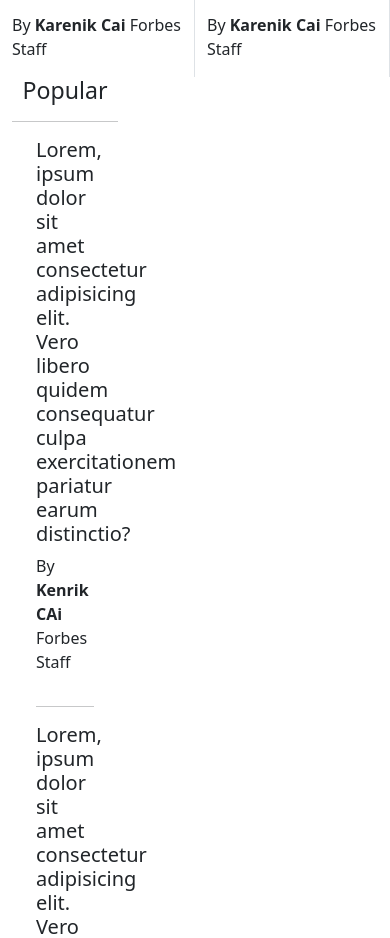
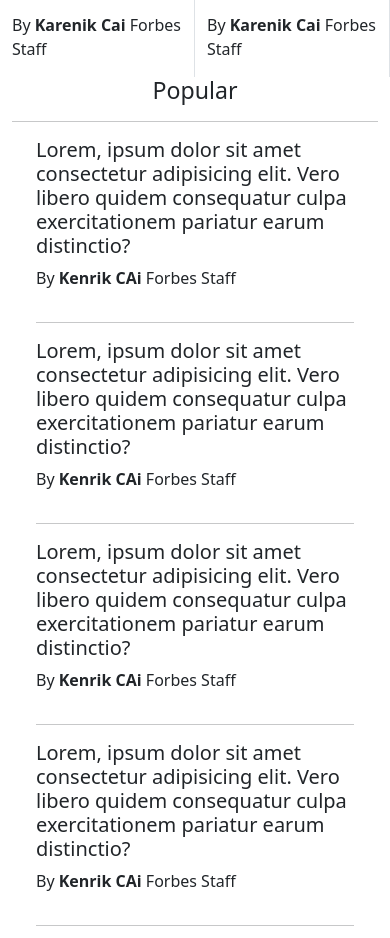
Before and after one commit to Nadiamuin/Forbes, a plain HTML site: page index.html in a window 390 px wide. Shown: the part 1271-2209 px from the top of the page. Drawn offline with nearby package versions, Linux system fonts and the light colour scheme.

Commit message:
fixed responsive

```diff
--- a/index.html
+++ b/index.html
@@ -224,12 +224,12 @@
                 </div>
               </div>
             </div>
-            <div class="col-4">
+            <div class="col-md-4">
               <h3 class="text-center">Popular</h3>
               <hr />
               <div class="container data-aos="flip-up">
                 <div class="row">
-                  <div class="col">
+                  <div class="col-sm-12">
                     <h5>
                       <a href="#" class="text-dark"
                         >Lorem, ipsum dolor sit amet consectetur adipisicing
```
